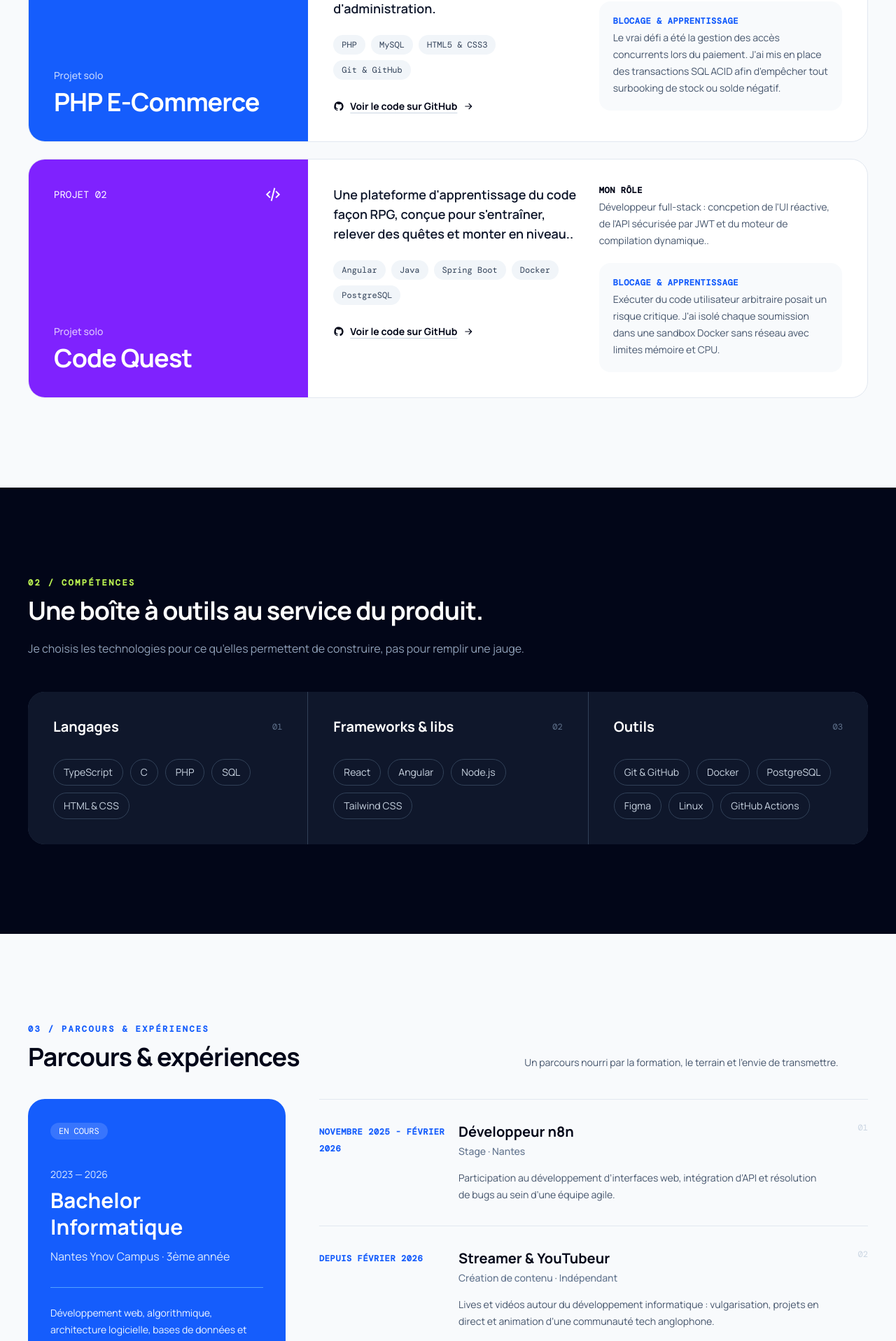
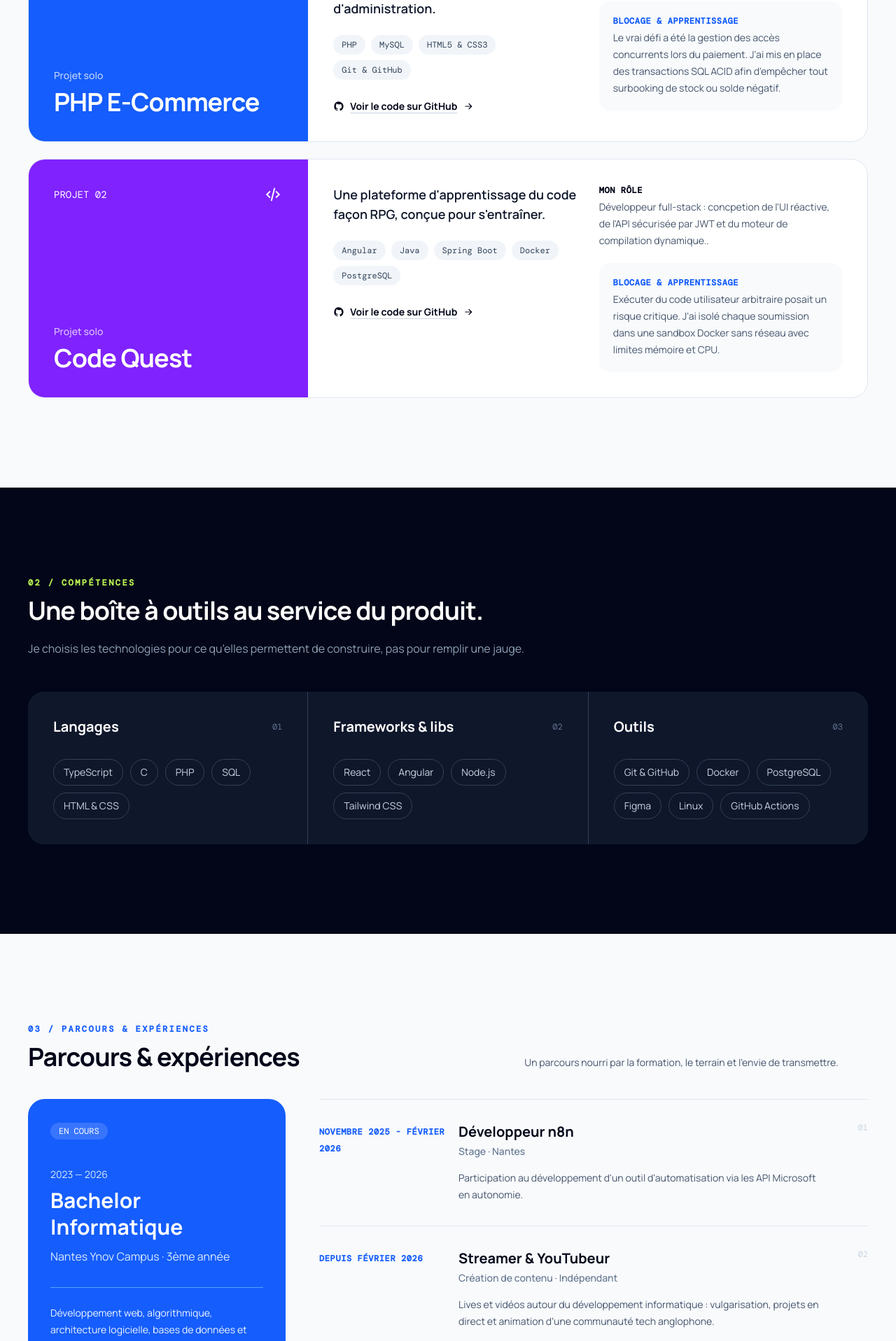
Before and after one commit to guiiireg/portfolio, a React (Vite) app: page / in a window 1280 px wide. Shown: the part 1253-3170 px from the top of the page at 70% size. Built offline with nearby package versions, Linux system fonts and the light colour scheme.

Commit message:
feat: updated descriptions

```diff
--- a/src/App.tsx
+++ b/src/App.tsx
@@ -154,7 +154,7 @@ const projects = [
         title: "Code Quest",
         type: "Projet solo",
         pitch:
-      "Une plateforme d'apprentissage du code façon RPG, conçue pour s'entraîner, relever des quêtes et monter en niveau..",
+            "Une plateforme d'apprentissage du code façon RPG, conçue pour s'entraîner.",
         stack: ["Angular", "Java", "Spring Boot", "Docker", "PostgreSQL"],
         role: "Développeur full-stack : concpetion de l'UI réactive, de l'API sécurisée par JWT et du moteur de compilation dynamique..",
         learning:
@@ -191,7 +191,7 @@ const experiences = [
         period: "Novembre 2025 - Février 2026",
         title: "Développeur n8n",
         meta: "Stage · Nantes",
-    text: "Participation au développement d’interfaces web, intégration d’API et résolution de bugs au sein d’une équipe agile.",
+        text: "Participation au développement d'un outil d'automatisation via les API Microsoft en autonomie.",
     },
     {
         period: "Depuis Février 2026",
```
Lines whose indentation alone changed are shown as unchanged.
